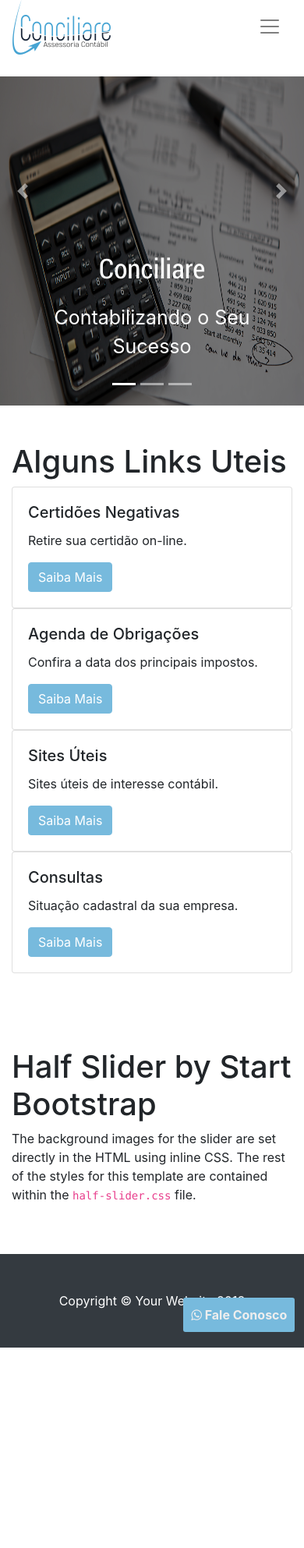
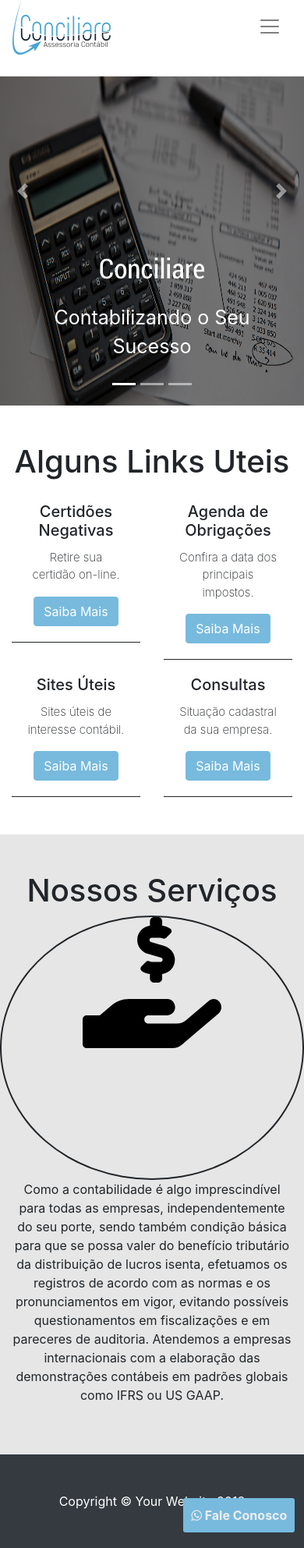
Before and after one commit to rbs2rbs/conciliare, a Django app: page / in a window 390 px wide. Shown: the part 29-2014 px from the top of the page at 78% size. Before the commit the page ends 1757 px from the top, so only its background shows below. Run offline with Django 3.2, Linux system fonts and the light colour scheme; some libraries are stand-ins or nearby versions.

Commit message:
Ajustes da section links uteis. Realização de item divisor dos box e responsividade via jquery

```diff
--- a/paginas/static/css/base.css
+++ b/paginas/static/css/base.css
@@ -96,12 +96,9 @@
     }
 }
 
-
-.btn-primary{
-    background-color: #77badd !important;
-    border-color: #77badd !important;
+#sobre .container{
+    text-align: center;
 }
-.btn-primary:hover{
-    background-color: #202d40 !important;
-    border-color: #202d40 !important;
+#servicos .container{
+    text-align: center;
 }
--- /dev/null
+++ b/paginas/static/css/caixas_links.css
@@ -0,0 +1,41 @@
+
+.btn-primary{
+    background-color: #77badd !important;
+    border-color: #77badd !important;
+}
+.btn-primary:hover{
+    background-color: #202d40 !important;
+    border-color: #202d40 !important;
+}
+
+div.card{
+    /* border-right: 1px solid !important; */
+    border-radius: 0;
+    border: 0;
+}
+
+div.divisor{
+    border-right: 1px solid;
+    height: 100px;
+    margin-top: 50px
+}
+
+.card-text{
+    font-size: 15px;
+    font-weight: 200;
+    min-height: 50px;
+}
+@media screen and (max-width: 768px){
+    div.card{
+        border-right: 0px solid !important;
+        border-bottom: 1px solid !important;
+        border-radius: 0;
+        border: 0;
+    }
+    div.divisor{
+        border-right: 0px solid;
+    }
+    .card-text{
+        min-height: 0px;
+    }
+}
--- /dev/null
+++ b/paginas/static/css/servicos.css
@@ -0,0 +1,11 @@
+#servicos{
+    background-color: #e2e2e2d7;
+}
+.icones{
+    height: 50%;
+    weight: 50%;
+}
+.cont-icon{
+    border: 2px solid;
+    border-radius: 50%;
+}
--- a/paginas/static/css/whats.css
+++ b/paginas/static/css/whats.css
@@ -2,7 +2,7 @@
     position: absolute;
     top: 100px;
     right: 3%;
-    -webkit-transition: all 2s ease-in-out;
+    -webkit-transition: all 1s ease-in-out;
     transition: all 2s ease-in-out;
     z-index: 1;
     border-radius: 3px 3px 3px 3px;
--- /dev/null
+++ b/paginas/static/vendor/jquery/caixas.js
@@ -0,0 +1,14 @@
+$(document).ready(function(){
+    var caixa = $("#caixa").children();
+    if (screen.width < 769) {
+        console.log('cel');
+        caixa.each(function(i){
+            if($(this).hasClass("divisor")==false){
+                $(this).removeClass("col");
+                $(this).addClass("col-sm-3");
+            } else{
+                $(this).removeClass("divisor");
+            }
+        });
+    }
+});
--- a/paginas/static/vendor/jquery/loadpage.js
+++ b/paginas/static/vendor/jquery/loadpage.js
@@ -7,6 +7,5 @@ $(window).on('load',function(){
         $("#preloader").delay(300).fadeOut("slow");
         $("html").removeClass('cl-preload');
         $("html").addClass('cl-loaded');
-        console.log("teste");
     });
 });
--- a/paginas/templates/index.html
+++ b/paginas/templates/index.html
@@ -18,6 +18,8 @@
     <link href="{% static 'css/half-slider.css' %}" rel="stylesheet">
     <link href="{% static 'css/load.css' %}" rel="stylesheet">
     <link href="{% static 'css/base.css' %}" rel="stylesheet">
+    <link href="{% static 'css/caixas_links.css' %}" rel="stylesheet">
+    <link href="{% static 'css/servicos.css' %}" rel="stylesheet">
 
     <!-- Whats -->
     <link rel="stylesheet" href="https://cdnjs.cloudflare.com/ajax/libs/font-awesome/4.7.0/css/font-awesome.min.css">
@@ -113,8 +115,8 @@
     <section id="sobre" class="py-5">
       <div class="container">
         <h1>Alguns Links Uteis</h1>
-        <div class="row">
-          <div class="col-sm-3">
+        <div id="caixa" class="row">
+          <div class="col">
             <div class="card">
               <div class="card-body">
                 <h5 class="card-title">Certidões Negativas</h5>
@@ -123,7 +125,8 @@
               </div>
             </div>
           </div>
-          <div class="col-sm-3">
+          <div class="divisor"></div>
+          <div class="col">
             <div class="card">
               <div class="card-body">
                 <h5 class="card-title">Agenda de Obrigações</h5>
@@ -132,7 +135,8 @@
               </div>
             </div>
           </div>
-          <div class="col-sm-3">
+          <div class="divisor"></div>
+          <div class="col">
               <div class="card">
                 <div class="card-body">
                   <h5 class="card-title">Sites Úteis</h5>
@@ -141,7 +145,8 @@
                 </div>
               </div>
             </div>
-            <div class="col-sm-3">
+            <div class="divisor"></div>
+            <div class="col">
                 <div class="card">
                   <div class="card-body">
                     <h5 class="card-title">Consultas</h5>
@@ -157,10 +162,15 @@
     <!-- Page Content -->
     <section id="servicos" class="py-5">
       <div class="container">
-        <h1>Half Slider by Start Bootstrap</h1>
-        <p>The background images for the slider are set directly in the HTML using inline CSS. The rest of the styles for this template are contained within the
-          <code>half-slider.css</code>
-          file.</p>
+        <h1>Nossos Serviços</h1>
+          <div class="row">
+            <div  class="col-sm-3 cont-icon">
+                <img class="icones"  src="{% static 'image/mao_dolar.svg' %}">
+            </div>
+            <div  class="col-sm-9">
+                <p>Como a contabilidade é algo imprescindível para todas as empresas, independentemente do seu porte, sendo também condição básica para que se possa valer do benefício tributário da distribuição de lucros isenta, efetuamos os registros de acordo com as normas e os pronunciamentos em vigor, evitando possíveis questionamentos em fiscalizações e em pareceres de auditoria. Atendemos a empresas internacionais com a elaboração das demonstrações contábeis em padrões globais como IFRS ou US GAAP.</p>
+            </div>
+          </div>
       </div>
     </section>
     <!-- Footer -->
@@ -197,6 +207,7 @@
     <script src="{% static 'vendor/jquery/main.js' %}"></script>
     <script src="{% static 'vendor/jquery/loadpage.js' %}"></script>
     <script src="{% static 'vendor/jquery/touche.js' %}"></script>
+    <script src="{% static 'vendor/jquery/caixas.js' %}"></script>
     <!-- WhatsHelp.io widget -->
     <script src="{% static 'vendor/jquery/whatsapp.js' %}"></script>
     <!-- /WhatsHelp.io widget -->
```
Also changed, not shown: paginas/static/image/mao_dolar.svg (added).
